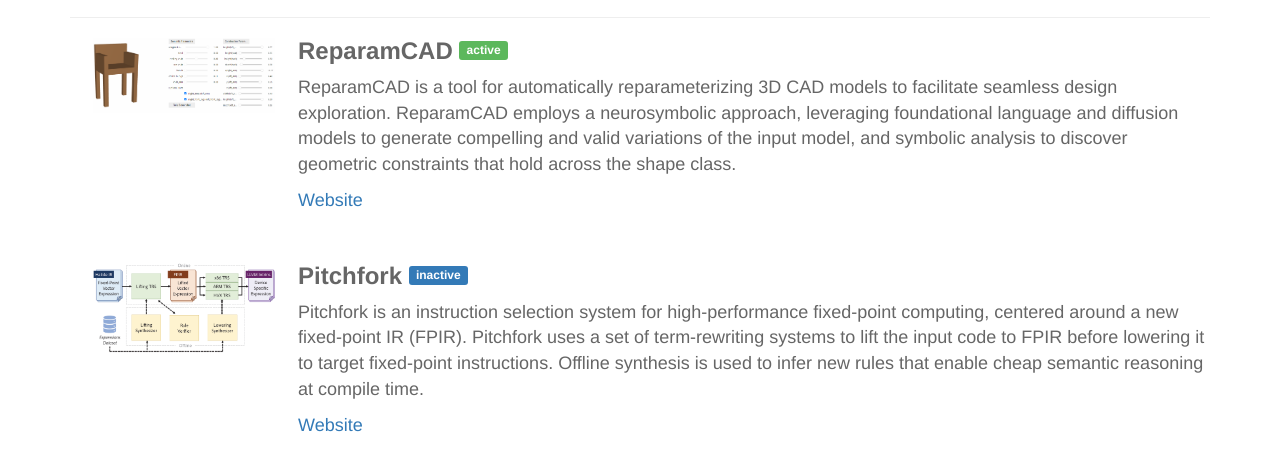
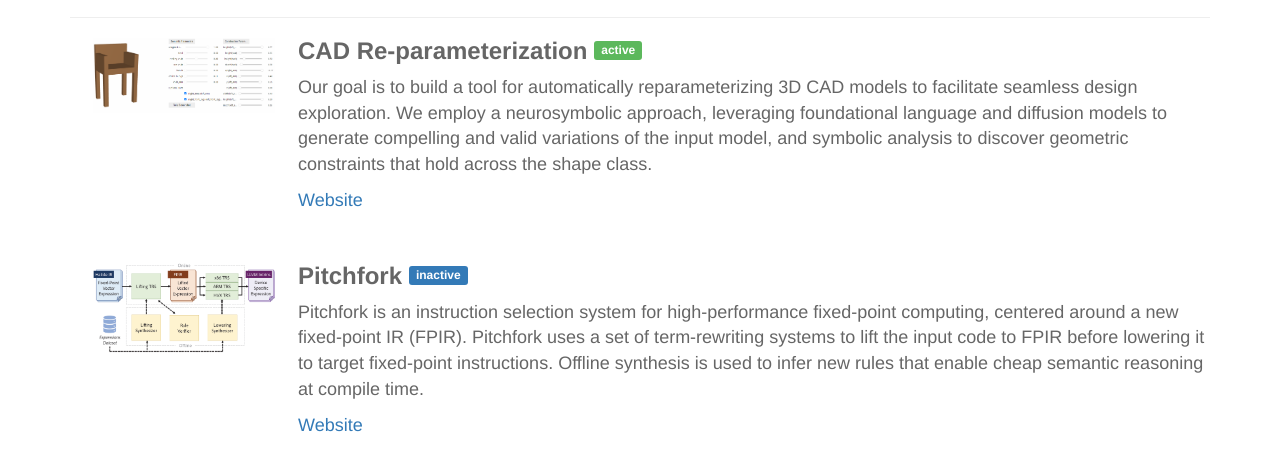
Before and after one commit to maaz139/maaz139.github.io, a plain HTML site: page index.html in a window 1280 px wide. Shown: the part 642-1097 px from the top of the page. Drawn offline with nearby package versions, Linux system fonts and the light colour scheme.

Commit message:
Update index.html

```diff
--- a/index.html
+++ b/index.html
@@ -284,9 +284,9 @@
               </center>
             </div>
             <div class="details">
-              <h3>ReparamCAD <span class="label label-success">active</span></h3>
-              <p>ReparamCAD is a tool for automatically reparameterizing 3D CAD models to facilitate
-                seamless design exploration. ReparamCAD employs a neurosymbolic approach, leveraging
+              <h3>CAD Re-parameterization <span class="label label-success">active</span></h3>
+              <p>Our goal is to build a tool for automatically reparameterizing 3D CAD models to facilitate
+                seamless design exploration. We employ a neurosymbolic approach, leveraging
                 foundational language and diffusion models to generate compelling and valid variations
                 of the input model, and symbolic analysis to discover geometric constraints that hold
                 across the shape class.</p>
```
